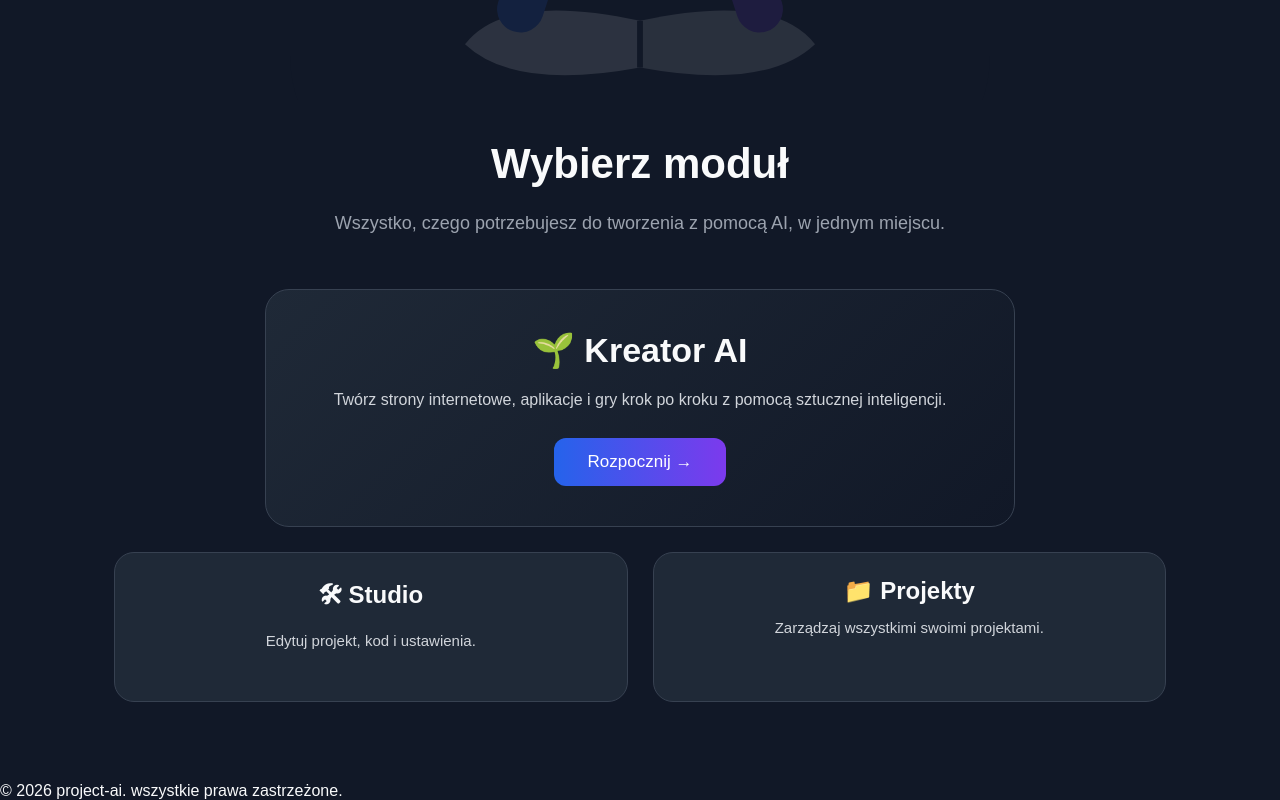
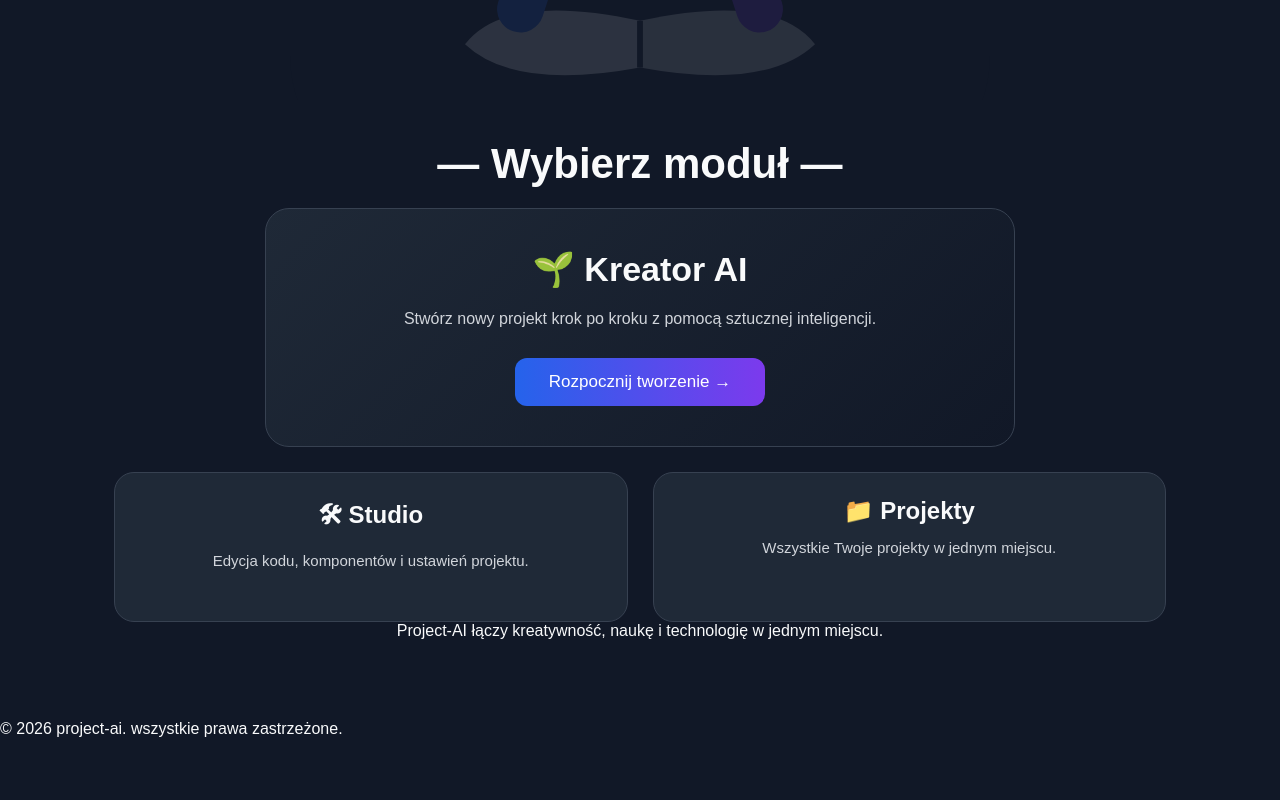
Before and after one commit to PrzemoNH/project-ai, a Next.js app: page / in a window 1280 px wide. Shown: the part 596-1396 px from the top of the page. After the commit the page ends 1334 px from the top, so only its background shows below. Built offline with nearby package versions, Linux system fonts and the light colour scheme.

Commit message:
Update features.tsx

```diff
--- a/components/features.tsx
+++ b/components/features.tsx
@@ -2,25 +2,24 @@ export default function Features() {
   return (
     <section className="features">
 
-      <h2>Wybierz moduł</h2>
+      <h2>— Wybierz moduł —</h2>
 
-      <p className="features-subtitle">
-        Wszystko, czego potrzebujesz do tworzenia z pomocą AI,
-        w jednym miejscu.
-      </p>
 
       <div className="feature-main">
 
         <h3>🌱 Kreator AI</h3>
 
         <p>
-          Twórz strony internetowe, aplikacje i gry krok po kroku
+          Stwórz nowy projekt krok po kroku
           z pomocą sztucznej inteligencji.
         </p>
 
-        <button>Rozpocznij →</button>
+        <button>
+          Rozpocznij tworzenie →
+        </button>
 
       </div>
+
 
       <div className="features-grid">
 
@@ -29,22 +28,35 @@ export default function Features() {
           <h3>🛠 Studio</h3>
 
           <p>
-            Edytuj projekt, kod i ustawienia.
+            Edycja kodu, komponentów
+            i ustawień projektu.
           </p>
 
         </article>
+
 
         <article className="feature-card">
 
           <h3>📁 Projekty</h3>
 
           <p>
-            Zarządzaj wszystkimi swoimi projektami.
+            Wszystkie Twoje projekty
+            w jednym miejscu.
           </p>
 
         </article>
 
+
       </div>
+
+
+      <p className="platform-description">
+
+        Project-AI łączy kreatywność,
+        naukę i technologię w jednym miejscu.
+
+      </p>
+
 
     </section>
   );
```
